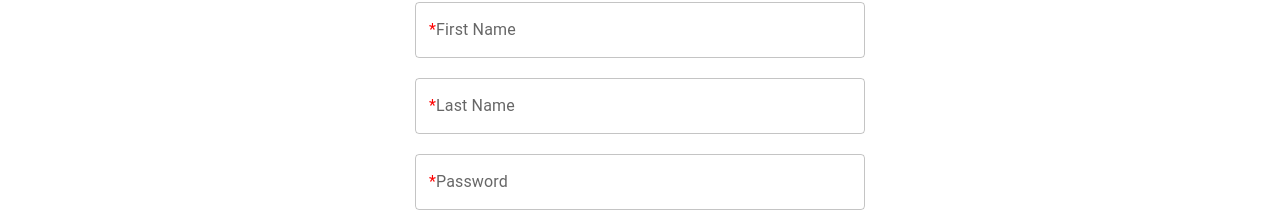
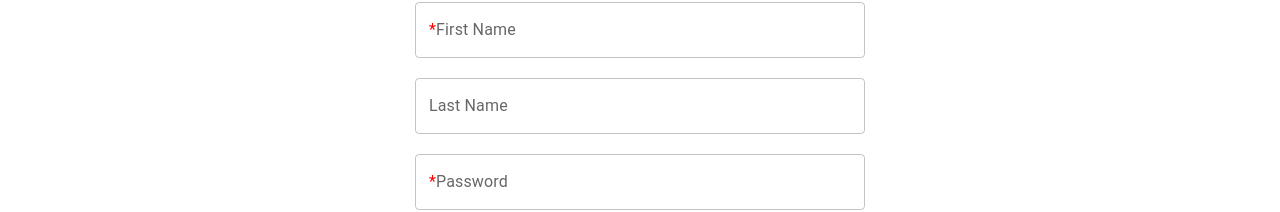
Before and after one commit to bennychen2004181026/MetaForm-Front, a React (Create React App) app: page /create-user in a window 1280 px wide. Shown: the part 228-440 px from the top of the page. Built offline with nearby package versions, Linux system fonts and the light colour scheme.

Commit message:
Fix RegisterForm

```diff
--- a/src/pages/RegisterPage/components/RegisterForm/RegisterForm.tsx
+++ b/src/pages/RegisterPage/components/RegisterForm/RegisterForm.tsx
@@ -20,7 +20,10 @@ const RegisterForm = () => {
             key: 'firstName',
             type: 'input',
             value: '',
-            validationRules: [{ key: 'isRequired', additionalData: 'First Name' }],
+            validationRules: [
+                { key: 'isRequired', additionalData: 'First name' },
+                { key: 'validateFirstName' },
+            ],
         },
         {
             id: 2,
@@ -28,7 +31,7 @@ const RegisterForm = () => {
             key: 'lastName',
             type: 'input',
             value: '',
-            validationRules: [{ key: 'isRequired', additionalData: 'Last Name' }],
+            validationRules: [{ key: 'validateLastName' }],
         },
         {
             id: 3,
```
